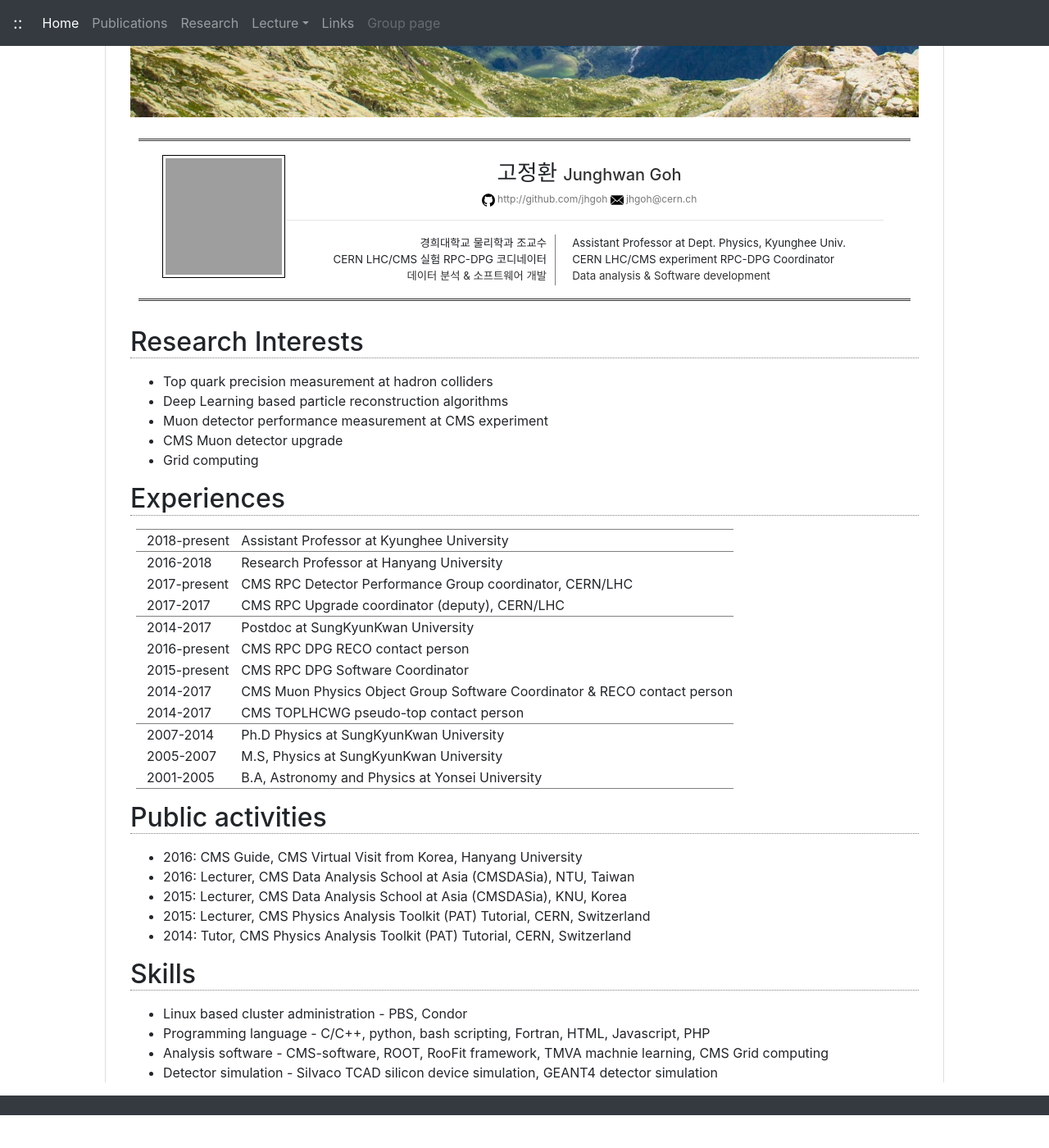
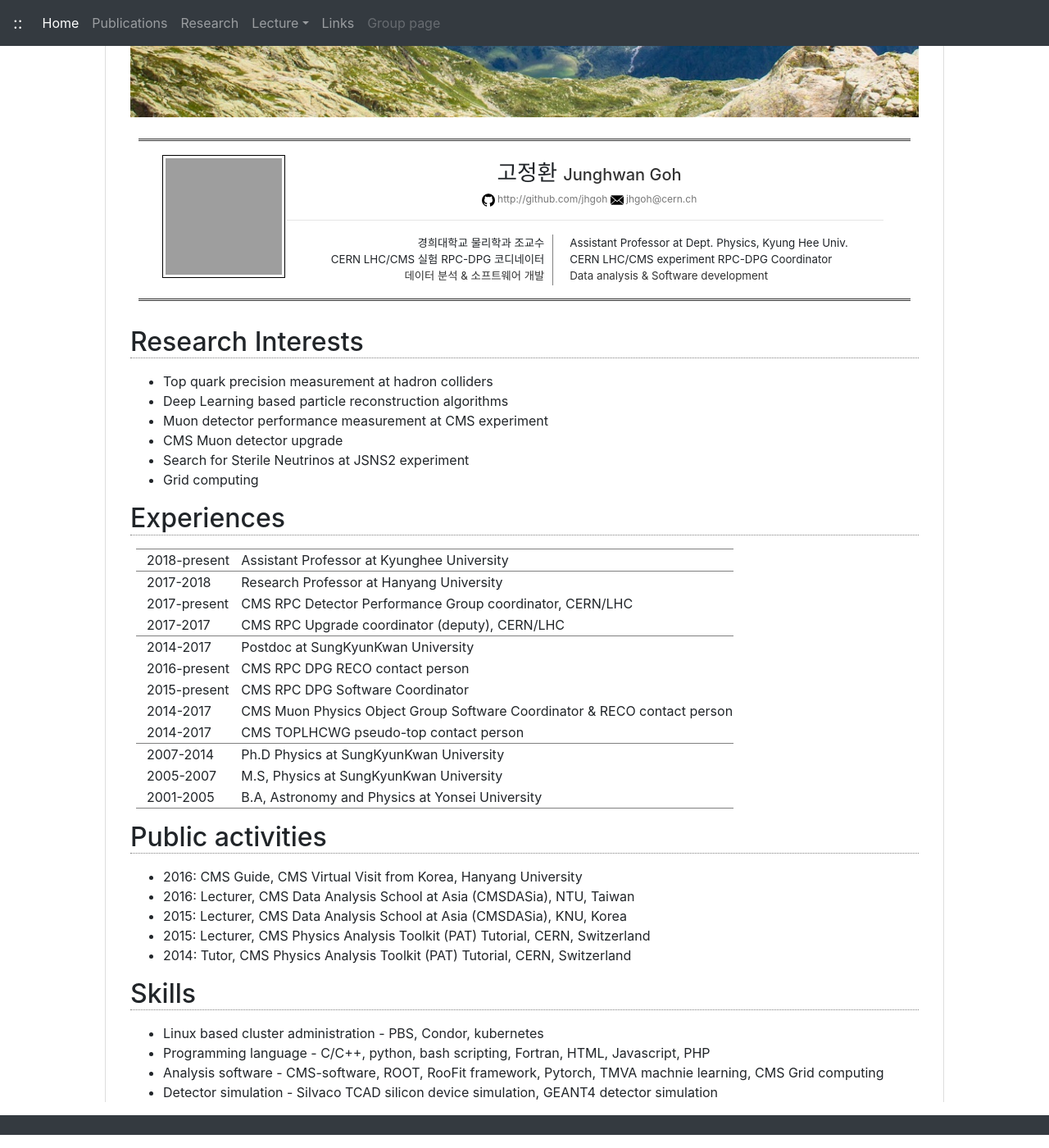
Before and after one commit to jhgoh/jhgoh.github.io, a Jekyll site: the page built from index.html, in a window 1280 px wide and 1400 px high, scrolled down 363 px. Shown: the whole window at 82% size. Built offline with Jekyll 4.4.1, drawn with Linux system fonts in a browser that asks for light colours; nearby versions of some CDN libraries; before the commit the page ends 1739 px from its top, so only the background shows below that; grey boxes are pictures that could not be loaded.

Commit message:
Update index.html

```diff
--- a/index.html
+++ b/index.html
@@ -51,7 +51,7 @@ hr.cv-card-inter:after {
     <span style="color:#333">데이터 분석 &amp; 소프트웨어 개발</span>
   </td>
   <td style="padding-left:20px;font-size:10pt;text-align:left">
-    <span>Assistant Professor at Dept. Physics, Kyunghee Univ.</span><br/>
+    <span>Assistant Professor at Dept. Physics, Kyung Hee Univ.</span><br/>
     <span>CERN LHC/CMS experiment RPC-DPG Coordinator</span></br>
     <span style="color:#333">Data analysis &amp; Software development</span>
   </td>
@@ -66,6 +66,7 @@ hr.cv-card-inter:after {
   <li>Deep Learning based particle reconstruction algorithms</li>
   <li>Muon detector performance measurement at CMS experiment</li>
   <li>CMS Muon detector upgrade</li>
+  <li>Search for Sterile Neutrinos at JSNS2 experiment</li>
   <li>Grid computing</li>
 </ul>
 </p>
@@ -81,7 +82,7 @@ table.cv-table tr.linebot {border-bottom:1px solid gray}
 <p>
 <table class="cv-table">
   <tr class="linetop"><td>2018-present</td><td>Assistant Professor at Kyunghee University</td></tr>
-  <tr class="linetop"><td>2016-2018   </td><td>Research Professor at Hanyang University</td></tr>
+  <tr class="linetop"><td>2017-2018   </td><td>Research Professor at Hanyang University</td></tr>
   <tr><td>2017-present</td><td>CMS RPC Detector Performance Group coordinator, CERN/LHC</td></tr>
   <tr><td>2017-2017   </td><td>CMS RPC Upgrade coordinator (deputy), CERN/LHC</td></tr>
   <tr class="linetop"><td>2014-2017   </td><td>Postdoc at SungKyunKwan University</td></tr>
@@ -111,9 +112,9 @@ table.cv-table tr.linebot {border-bottom:1px solid gray}
 <h2>Skills</h2>
 <p>
 <ul>
-  <li>Linux based cluster administration - PBS, Condor</li>
+  <li>Linux based cluster administration - PBS, Condor, kubernetes</li>
   <li>Programming language - C/C++, python, bash scripting, Fortran, HTML, Javascript, PHP</li>
-  <li>Analysis software - CMS-software, ROOT, RooFit framework, TMVA machnie learning, CMS Grid computing</li>
+  <li>Analysis software - CMS-software, ROOT, RooFit framework, Pytorch, TMVA machnie learning, CMS Grid computing</li>
   <li>Detector simulation - Silvaco TCAD silicon device simulation, GEANT4 detector simulation</li>
 </ul>
 </p>
```
